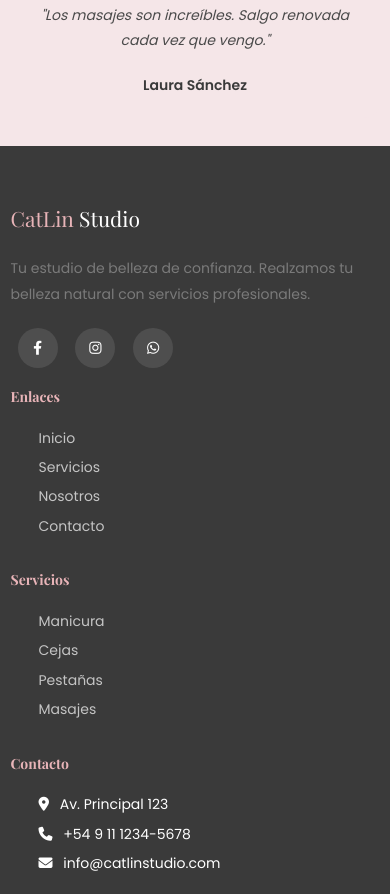
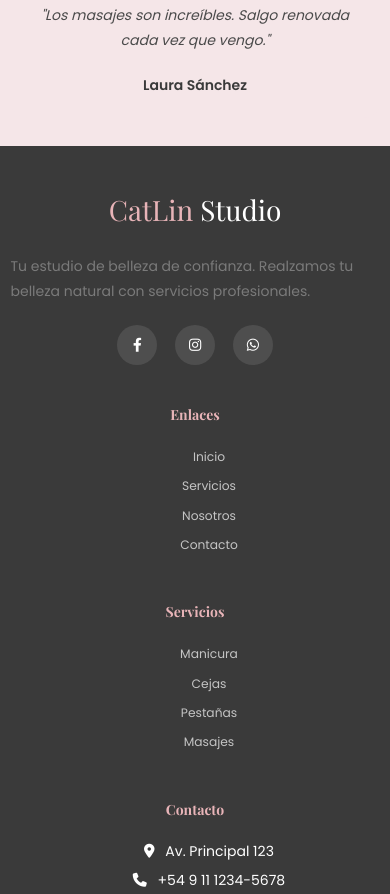
Before and after one commit to valeriaecheverry21/CatLin-Studio, a website: page index.html in a window 390 px wide. Shown: the part 4334-5228 px from the top of the page. Drawn offline with nearby package versions, Linux system fonts and the light colour scheme; files that its build step writes are made by us from their sources.

Commit message:
Mejora responsive: footer centrado para dispositivos moviles

```diff
--- a/scss/layout/_footer.scss
+++ b/scss/layout/_footer.scss
@@ -67,4 +67,27 @@
       }
     }
   }
+
+  @include respond-to(mobile) {
+    padding: $spacing-xl 0 $spacing-md;
+
+    .footer-logo {
+      text-align: center;
+      font-size: $font-size-xxl;
+    }
+
+    .footer-links {
+      text-align: center;
+      margin-bottom: $spacing-lg;
+
+      ul li a {
+        font-size: $font-size-sm;
+      }
+    }
+
+    .social-icons {
+      text-align: center;
+      margin-bottom: $spacing-md;
+    }
+  }
 }
```
